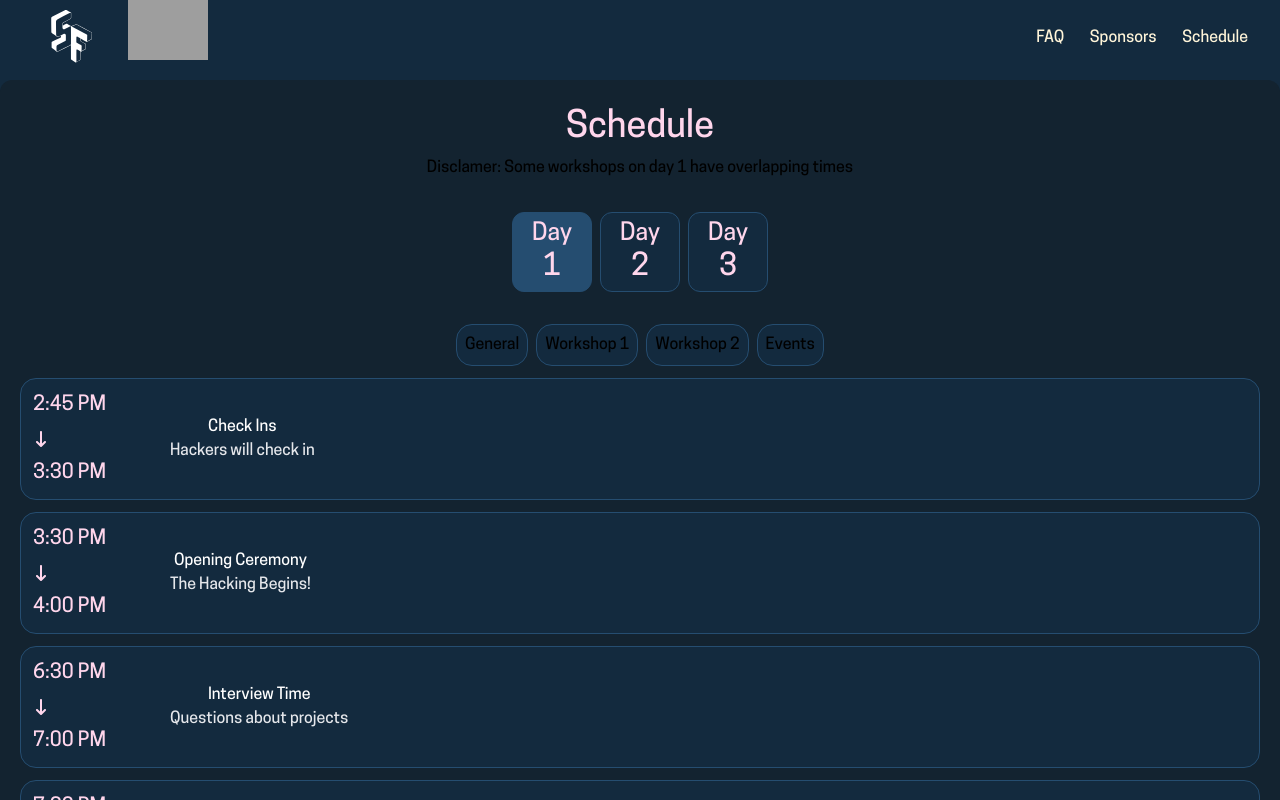
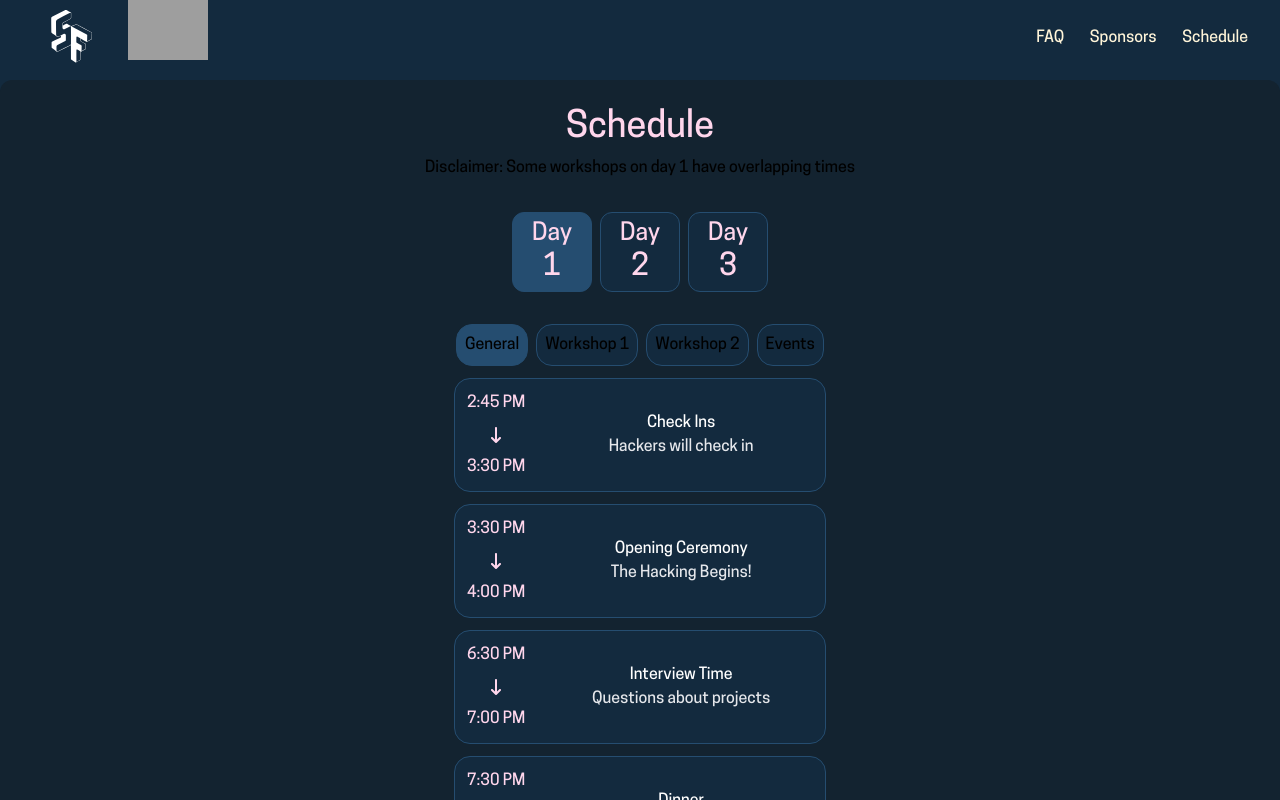
Before and after one commit to SF-Hacks-at-SFSU/SFHacks2024, a Next.js app: page /schedule in a window 1280 px wide. Shown: the top 800 px of the page. Built offline with nearby package versions, Linux system fonts and the light colour scheme; grey boxes are pictures that could not be loaded.

Commit message:
desktop version

```diff
--- a/src/components/Schedule/Event.jsx
+++ b/src/components/Schedule/Event.jsx
@@ -3,14 +3,14 @@ import { FaClock } from "react-icons/fa6";
 import { FaArrowDownLong } from "react-icons/fa6";
 const Event = ({ start, end, name, description }) => {
   return (
-    <div>
-      <div className="flex gap-10 justify-start  bg-sfDarkBlue w-full min-h-16 h-auto border border-sfBloo rounded-2xl">
+    <div className="md:flex md:flex-row justify-center">
+      <div className="flex gap justify-start  bg-sfDarkBlue w-full md:w-[30%]  min-h-16 h-auto border border-sfBloo rounded-2xl">
         <div className="flex flex-col gap-3 p-3 justify-center ">
-          <h1 className="text-xl text-sfPink tra">{start}</h1>
-          <FaArrowDownLong className=" text-sfPink text-center" />
-          <h1 className="text-xl text-sfPink">{end}</h1>
+          <h1 className="text-md text-sfPink  whitespace-nowrap">{start}</h1>
+          <FaArrowDownLong className=" text-sfPink self-center" />
+          <h1 className="text-md text-sfPink">{end}</h1>
         </div>
-        <div className="flex flex-col justify-center snap-center items-center p-3">
+        <div className="flex flex-col justify-center snap-center items-center p-3 w-full">
           <h1 className="text-center font-bold text-white">{name}</h1>
           <h1 className="text-center text-gray-200">{description}</h1>
         </div>
--- a/src/components/Schedule/Schedule2.jsx
+++ b/src/components/Schedule/Schedule2.jsx
@@ -296,7 +296,7 @@ const Schedule2 = () => {
           Schedule
         </h1>
         <h1 className="text-center">
-          Disclamer: Some workshops on day 1 have overlapping times
+          Disclaimer: Some workshops on day 1 have overlapping times
         </h1>
       </div>
 
@@ -332,7 +332,7 @@ const Schedule2 = () => {
       <div className="flex flex-wrap gap-2 justify-center  ">
         <button
           onClick={() => setTypes(0)}
-          className={`border rounded-2xl p-2 border-sfBloo bg-sfDarkBlue ${
+          className={`border rounded-2xl p-2 border-sfBloo  ${
             types != 0 ? "bg-sfDarkBlue" : "bg-sfBloo"
           } ${date[0].length === 0 ? "hidden" : ""} `}
         >
@@ -340,7 +340,7 @@ const Schedule2 = () => {
         </button>
         <button
           onClick={() => setTypes(1)}
-          className={`border rounded-2xl p-2 border-sfBloo bg-sfDarkBlue ${
+          className={`border rounded-2xl p-2 border-sfBloo  ${
             types != 1 ? "bg-sfDarkBlue" : "bg-sfBloo"
           } ${date[1].length === 0 ? "hidden" : ""}`}
         >
@@ -348,7 +348,7 @@ const Schedule2 = () => {
         </button>
         <button
           onClick={() => setTypes(2)}
-          className={`border rounded-2xl p-2 border-sfBloo bg-sfDarkBlue ${
+          className={`border rounded-2xl p-2 border-sfBloo  ${
             types != 2 ? "bg-sfDarkBlue" : "bg-sfBloo"
           } ${date[2].length === 0 ? "hidden" : ""}`}
         >
@@ -356,7 +356,7 @@ const Schedule2 = () => {
         </button>
         <button
           onClick={() => setTypes(3)}
-          className={`border rounded-2xl p-2 border-sfBloo bg-sfDarkBlue ${
+          className={`border rounded-2xl p-2 border-sfBloo  ${
             types != 3 ? "bg-sfDarkBlue" : "bg-sfBloo"
           } ${date[3].length === 0 ? "hidden" : ""}`}
         >
@@ -364,7 +364,7 @@ const Schedule2 = () => {
         </button>
         <button
           onClick={() => setTypes(4)}
-          className={`border rounded-2xl p-2 border-sfBloo bg-sfDarkBlue ${
+          className={`border rounded-2xl p-2 border-sfBloo  ${
             types != 4 ? "bg-sfDarkBlue" : "bg-sfBloo"
           } ${date[4].length === 0 ? "hidden" : ""}`}
         >
```
